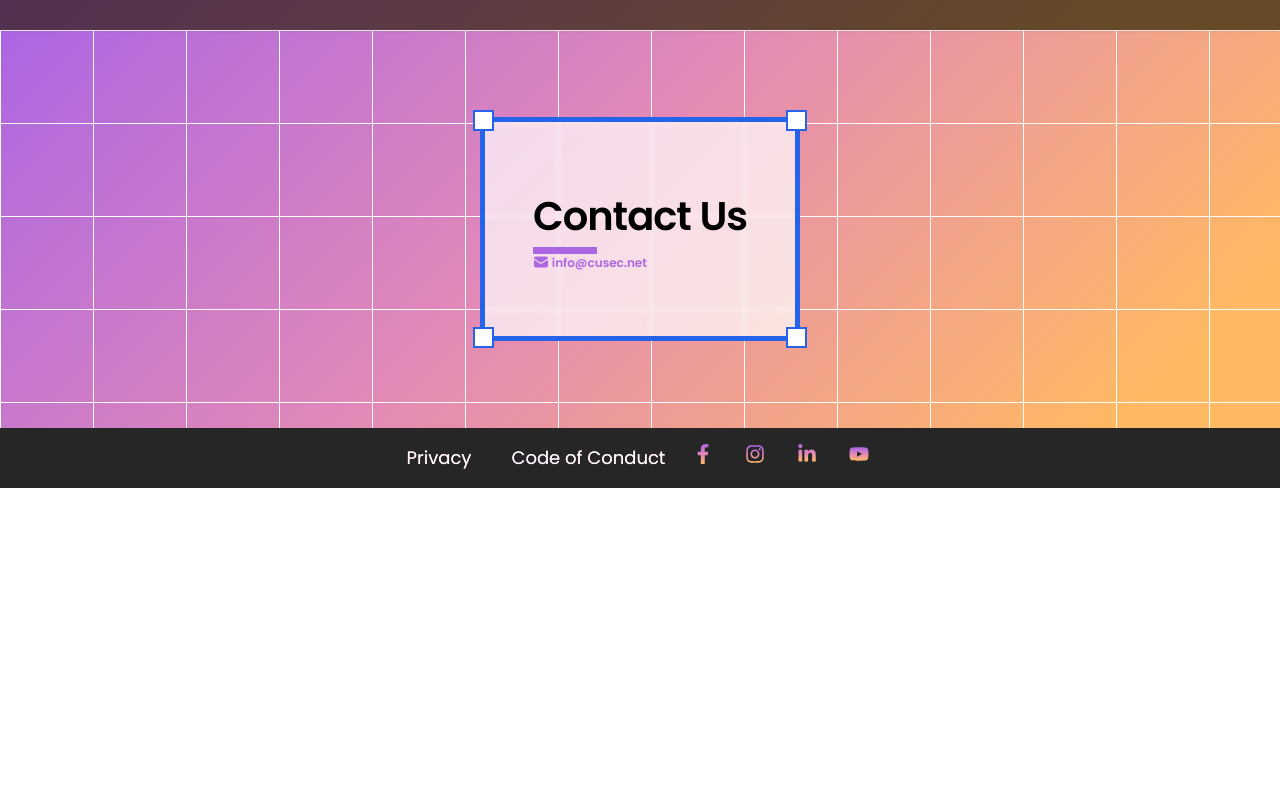
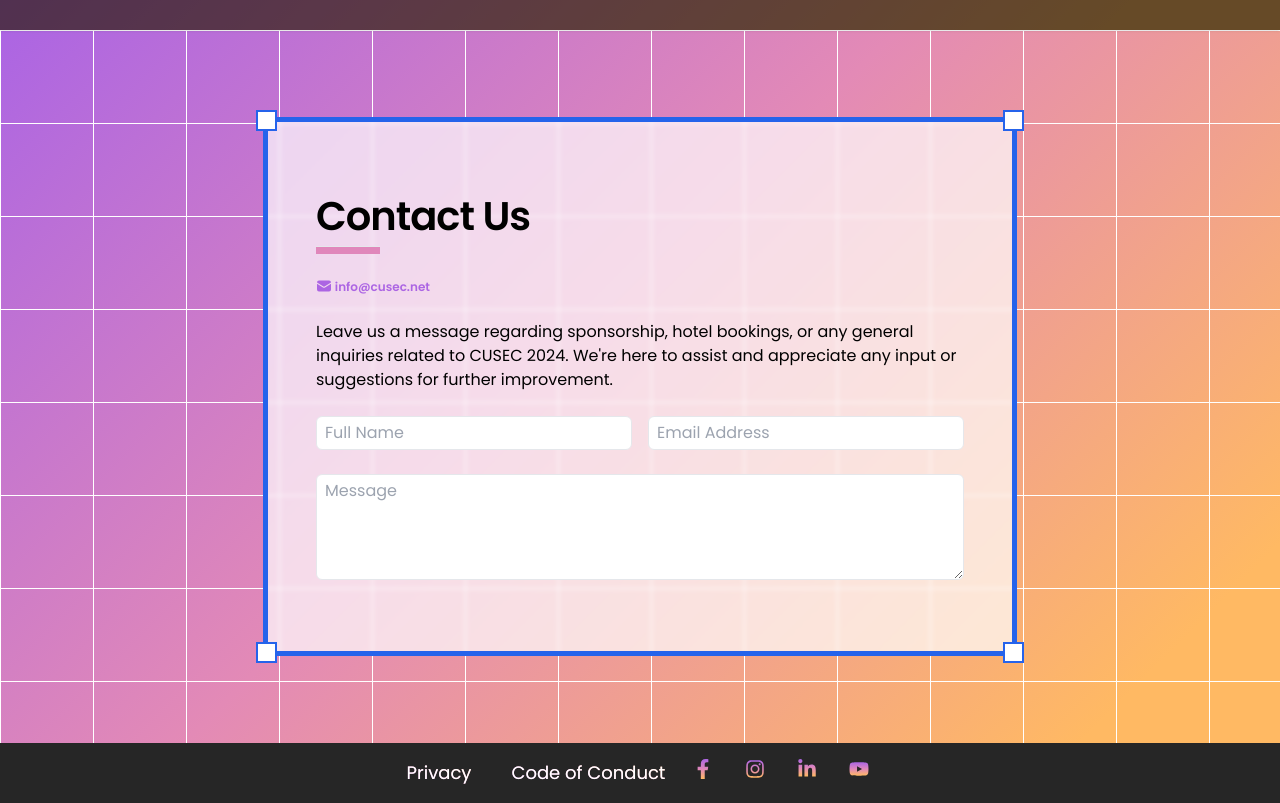
Before and after one commit to cusec/2024, a Next.js app: page / in a window 1280 px wide. Shown: the part 3660-4463 px from the top of the page. Before the commit the page ends 4148 px from the top, so only its background shows below. Built offline with nearby package versions, Linux system fonts and the light colour scheme.

Commit message:
feat: Complete styling Contact section in homepage

```diff
--- a/src/components/Landing Page/Contact.tsx
+++ b/src/components/Landing Page/Contact.tsx
@@ -5,12 +5,15 @@ import { HiEnvelope } from "react-icons/hi2";
 export default function Contact() {
   return (
     <BlueBorderSquareBox>
-      <section className="lg:max-w-[1024px] max-w-[768px] py-16 px-8 md:px-12">
-        <h2 className="font-semibold text-[28px] md:text-[40px] tracking-tight">Contact Us</h2>
-        <hr className="block max-w-[3rem] md:max-w-[4rem] h-2 bg-royalPurple" />
+      <form className="lg:max-w-[1024px] max-w-[768px] py-16 px-8 md:px-12">
+        <h2 className="font-semibold text-[28px] md:text-[40px] tracking-tight">
+          Contact Us
+        </h2>
+        <div className="space-y-6">
+          <hr className="block max-w-[3rem] md:max-w-[4rem] h-2 bg-roseQuartz" />
           <Link
             href={"mailto:info@cusec.net"}
-          className="flex transition ease-in-out duration-500 hover:scale-105 group"
+            className="flex transition ease-in-out duration-500 hover:scale-105 group max-w-fit"
           >
             <HiEnvelope className="fill-royalPurple group-hover:fill-royalBlue transition ease-in-out duration-700" />
             <span className="text-[12px] font-semibold bg-clip-text text-transparent bg-royalPurple group-hover:bg-royalBlue transition ease-in-out duration-1000">
@@ -18,8 +21,54 @@ export default function Contact() {
             </span>
           </Link>
 
-        {/* Old Content */}
-        {/* <p className="font-regular text-[15px]">
+          <p className="text-[12px] md:text-[16px]">
+            Leave us a message regarding sponsorship, hotel bookings, or any
+            general inquiries related to CUSEC 2024. We&apos;re here to assist
+            and appreciate any input or suggestions for further improvement.
+          </p>
+          {/* Full Name Input */}
+          {/* Email Input */}
+          {/* Message Input */}
+
+          <div className="flex space-x-4">
+            <input
+              type="text"
+              id="fullName"
+              name="fullName"
+              className="w-1/2 outline-none focus:ring ring-royalPurple rounded-md text-[12px] md:text-[16px] py-1 px-2 border"
+              placeholder="Full Name"
+              required
+            ></input>
+            <input
+              type="email"
+              id="email"
+              name="email"
+              className="w-1/2 outline-none focus:ring ring-royalPurple rounded-md text-[12px] md:text-[16px] py-1 px-2 border"
+              placeholder="Email Address"
+              required
+            ></input>
+          </div>
+          <div className="mt-4">
+            <textarea
+              id="Message"
+              name="Message"
+              rows={4}
+              className="w-full resize-y outline-none focus:ring ring-royalPurple rounded-md text-[12px] md:text-[16px] py-1 px-2 border"
+              placeholder="Message"
+              required
+            ></textarea>
+          </div>
+        </div>
+      </form>
+    </BlueBorderSquareBox>
+  );
+}
+
+{
+  /* Old Content */
+}
+{
+  /* <p className="font-regular text-[15px]">
   <strong className="hover:text-[royalBlue] transition-colors ease-in-out duration-500 hover:scale-105">
     {" "}
     <Link href={"mailto:sponsor@cusec.net"}>sponsor@cusec.net</Link>
@@ -55,8 +104,5 @@ export default function Contact() {
     suggestions
   </span>{" "}
   for improvement.
-        </p> */}
-      </section>
-    </BlueBorderSquareBox>
-  );
+</p> */
 }
```
Lines whose indentation alone changed are shown as unchanged.
